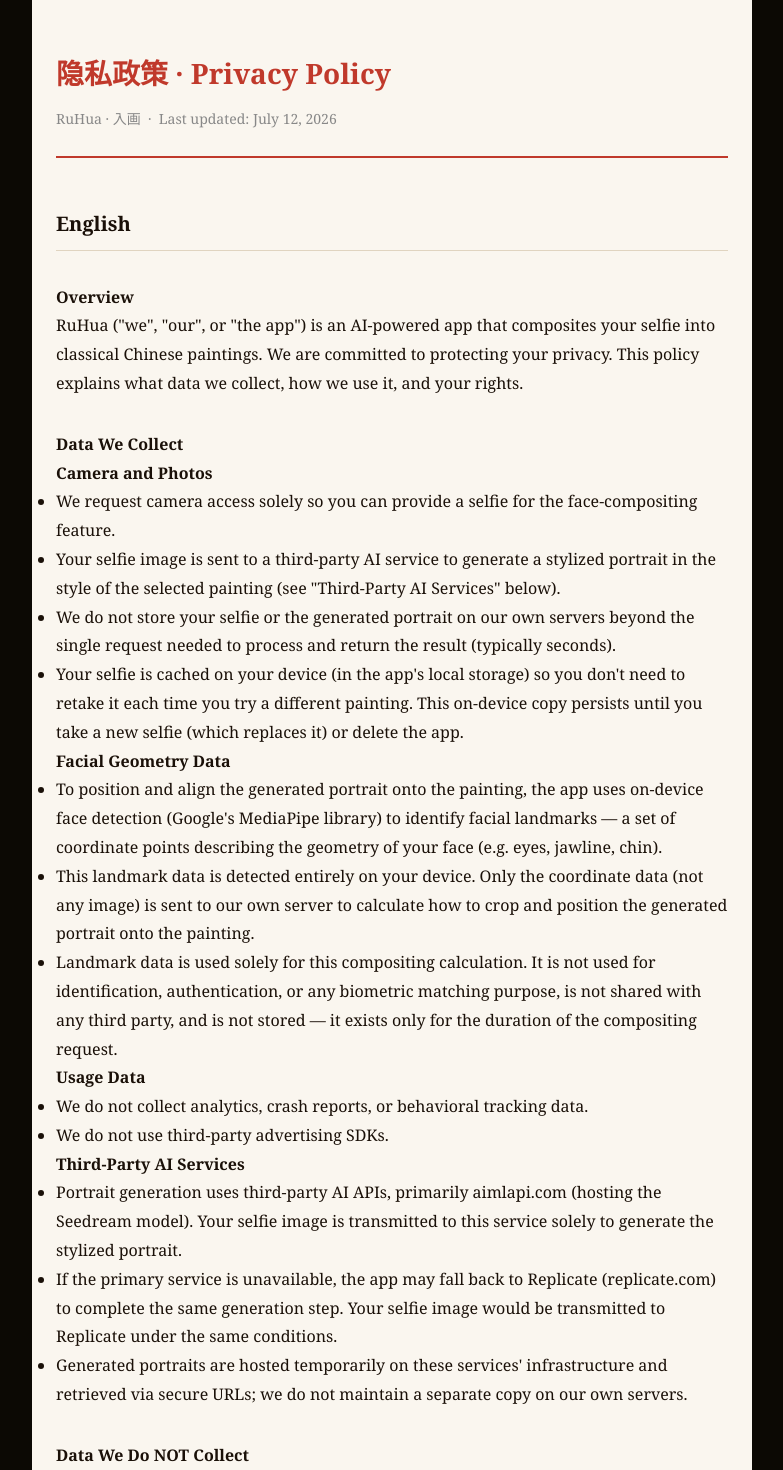
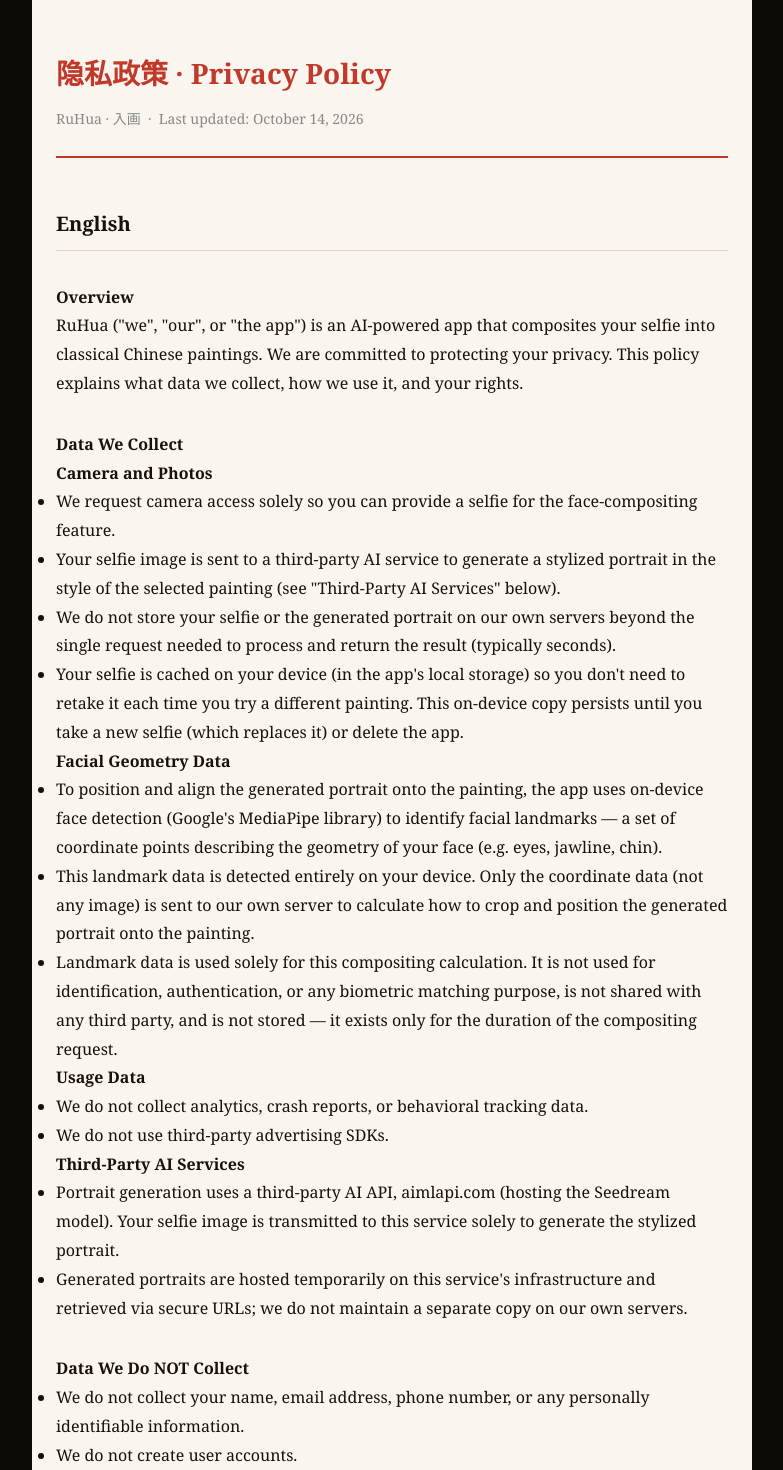
Before and after one commit to wenxuanemma/ruhua, a Next.js app: page /privacy in a window 1280 px wide. Shown: the top 1470 px of the page, without its empty margins (248-1031 px from the left). Built offline with nearby package versions, Linux system fonts and the light colour scheme.

Commit message:
Privacy policy: drop the Replicate fallback (removed from the app)
Co-Authored-By: Claude Opus 5.5 <noreply@anthropic.com>

```diff
--- a/pages/privacy.jsx
+++ b/pages/privacy.jsx
@@ -10,7 +10,7 @@ export default function Privacy() {
           隐私政策 · Privacy Policy
         </h1>
         <p style={{ margin: '8px 0 0', fontSize: 14, color: '#888' }}>
-          RuHua · 入画 &nbsp;·&nbsp; Last updated: July 12, 2026
+          RuHua · 入画 &nbsp;·&nbsp; Last updated: October 14, 2026
         </p>
       </div>
 
@@ -42,9 +42,8 @@ export default function Privacy() {
         </ul>
         <p><strong>Third-Party AI Services</strong></p>
         <ul>
-          <li>Portrait generation uses third-party AI APIs, primarily aimlapi.com (hosting the Seedream model). Your selfie image is transmitted to this service solely to generate the stylized portrait.</li>
-          <li>If the primary service is unavailable, the app may fall back to Replicate (replicate.com) to complete the same generation step. Your selfie image would be transmitted to Replicate under the same conditions.</li>
-          <li>Generated portraits are hosted temporarily on these services' infrastructure and retrieved via secure URLs; we do not maintain a separate copy on our own servers.</li>
+          <li>Portrait generation uses a third-party AI API, aimlapi.com (hosting the Seedream model). Your selfie image is transmitted to this service solely to generate the stylized portrait.</li>
+          <li>Generated portraits are hosted temporarily on this service's infrastructure and retrieved via secure URLs; we do not maintain a separate copy on our own servers.</li>
         </ul>
 
         <h3 style={{ fontSize: 16, fontWeight: 700, marginTop: 32 }}>Data We Do NOT Collect</h3>
@@ -100,9 +99,8 @@ export default function Privacy() {
         </ul>
         <p><strong>第三方AI服务</strong></p>
         <ul>
-          <li>肖像生成使用第三方AI接口，主要为aimlapi.com（托管Seedream模型）。您的自拍图像仅为生成风格化肖像而被发送至该服务。</li>
-          <li>若主要服务不可用，应用可能会切换至Replicate（replicate.com）以完成相同的生成步骤，您的自拍图像在此情况下也会以相同方式被发送至该服务。</li>
-          <li>生成的肖像临时托管在上述服务的基础设施中，并通过安全链接获取；我们不会在自有服务器上另行保留副本。</li>
+          <li>肖像生成使用第三方AI接口aimlapi.com（托管Seedream模型）。您的自拍图像仅为生成风格化肖像而被发送至该服务。</li>
+          <li>生成的肖像临时托管在该服务的基础设施中，并通过安全链接获取；我们不会在自有服务器上另行保留副本。</li>
         </ul>
 
         <h3 style={{ fontSize: 16, fontWeight: 700, marginTop: 32 }}>我们不收集的数据</h3>
```
